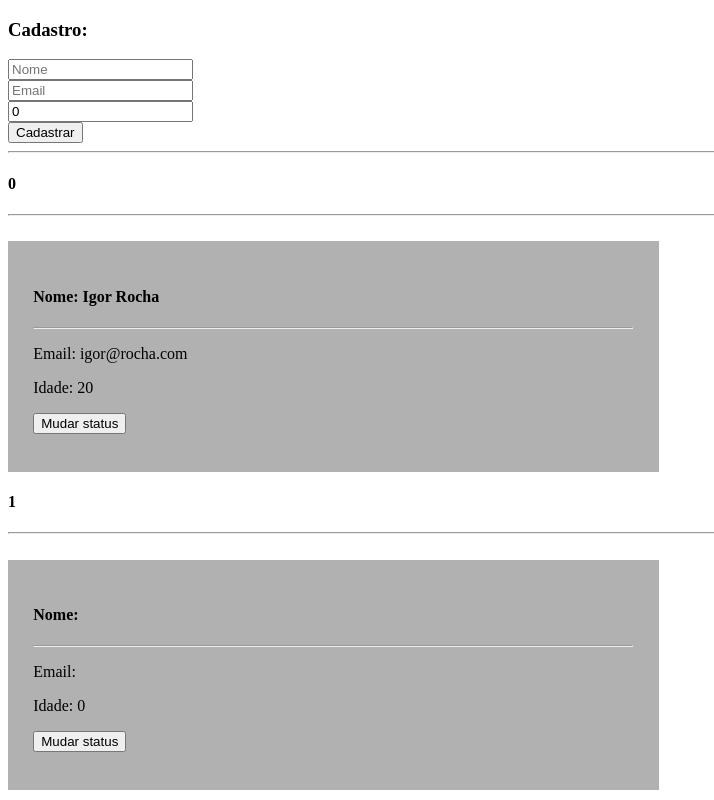
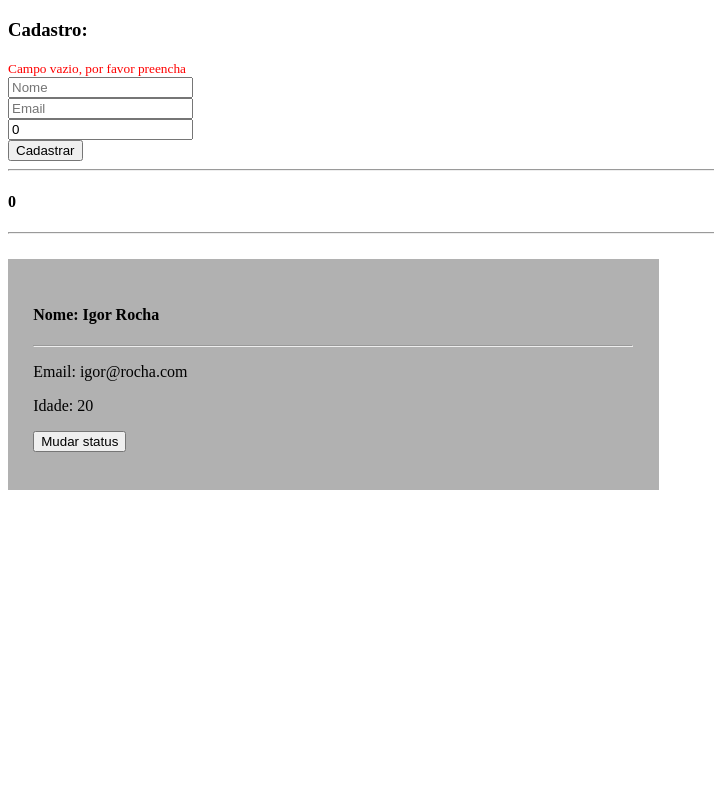
Before and after one commit to igorrochap/Vue.js-course, a Vue app: page / in a window 1280 px wide. Both pictures are taken after a click on the button "Cadastrar". Shown: the whole page, without its empty margins (0-714 px from the left). Built offline with nearby package versions, Linux system fonts and the light colour scheme.

Commit message:
Aula 17 - Validation

```diff
--- a/src/App.vue
+++ b/src/App.vue
@@ -2,6 +2,7 @@
   <div id="app">
 
     <h3>Cadastro: </h3>
+    <small id="erro_nome" v-show="nameError">Campo vazio, por favor preencha</small><br>
     <input type="text" placeholder="Nome" v-model="nameField"><br>
     <input type="email" placeholder="Email" v-model="emailField"><br>
     <input type="number" placeholder="Idade" v-model="ageField"><br>
@@ -27,6 +28,7 @@ export default {
   name: 'App',
   data(){
     return{
+      nameError: false,
       nameField: "",
       emailField: "",
       ageField: 0,
@@ -46,6 +48,10 @@ export default {
   },
   methods: {
     cadastrarCliente: function(){
+      if(this.nameField == "" || this.nameField == " " || this.nameField.length < 2){
+        this.nameError = true;
+      }
+      else{
         this.clientes.push({
           id: Date.now(),
           nome: this.nameField,
@@ -53,14 +59,18 @@ export default {
           idade: this.ageField
         });
 
+        this.nameError = false;
         this.nameField = "";
         this.emailField = "";
         this.ageField = 0;
       }
     }
   }
+}
 </script>
 
 <style>
-
+  #erro_nome{
+    color: red;
+  }
 </style>
```
Lines whose indentation alone changed are shown as unchanged.
